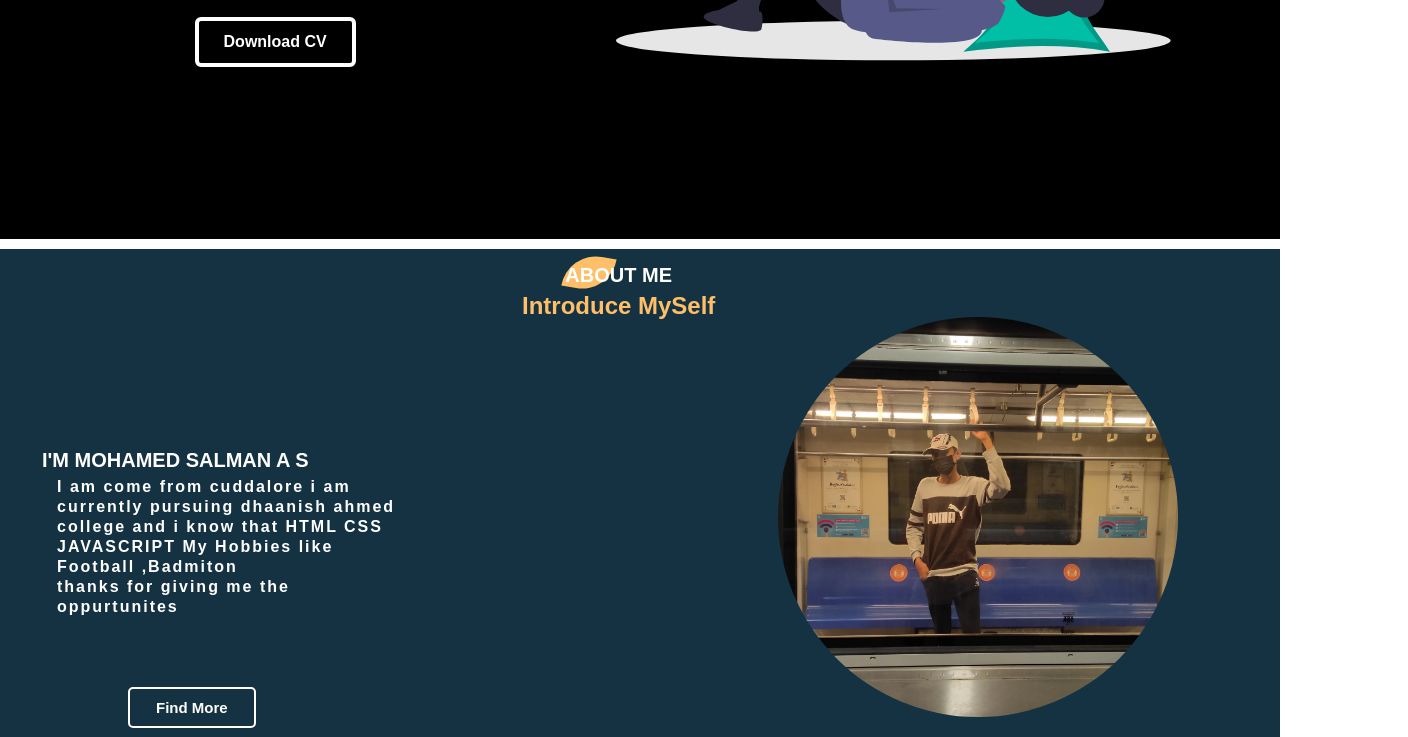
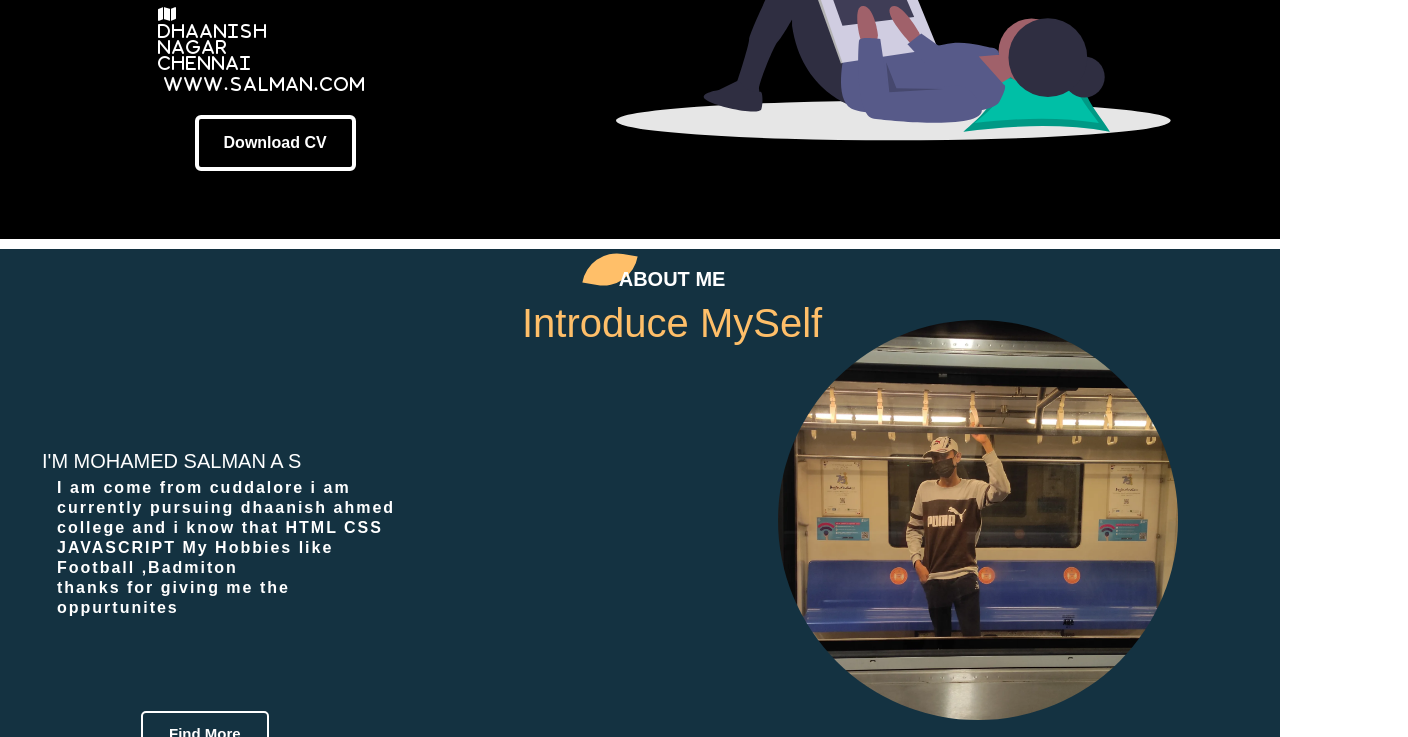
Before and after one commit to Sal1243/salmansamadMee, a plain HTML site: page index.html in a window 1280 px wide. Shown: the part 561-1298 px from the top of the page, 1408 px wide, since content can reach past the window. Drawn offline with nearby package versions, Linux system fonts and the light colour scheme; some packages are replaced by stand-ins of ours; a script that the page names is missing; a web font is replaced by a local one.

Commit message:
Update index.html

```diff
--- a/index.html
+++ b/index.html
@@ -7,7 +7,7 @@
     <link rel="preconnect" href="https://fonts.googleapis.com">
     <link rel="preconnect" href="https://fonts.gstatic.com" crossorigin>
 <link href="https://fonts.googleapis.com/css2?family=Oleo+Script+Swash+Caps:wght@400;700&family=Raleway:ital,wght@0,100;0,200;0,500;1,100;1,900&display=swap" rel="stylesheet">
-
+<link rel="stylesheet" href="bootstrap/assets/css/bootstrap.min.css">
 <script src="bootstrap/assets/js/bootstrap.min.js"></script>
 <script src="https://cdn.jsdelivr.net/gh/cferdinandi/smooth-scroll/dist/smooth-scroll.polyfills.min.js"></script>
 
```
